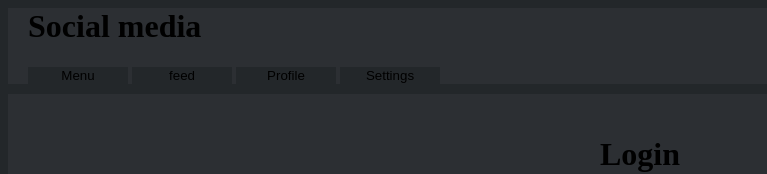
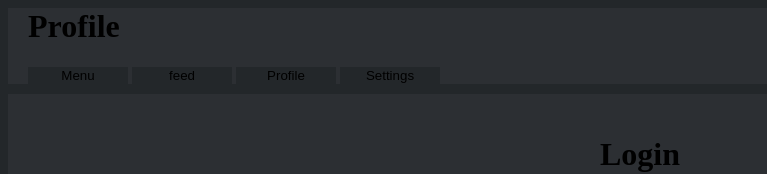
Before and after one commit to DanielFlockhart/WebsiteTemplate, a plain HTML site: page profile.html in a window 1280 px wide. Shown: the top 174 px of the page, without its empty margins (0-767 px from the left). Drawn offline with Linux system fonts and the light colour scheme.

Commit message:
Update profile.html

```diff
--- a/profile.html
+++ b/profile.html
@@ -7,7 +7,7 @@
 
 
 <div class="header">
-    <h1>Social media</h1>
+    <h1>Profile</h1>
     <div class="navigator">
         <button type="button" onclick="loadpage('index')">Menu</button>
         <button type="button" onclick="loadpage('feed')">feed</button>
```
